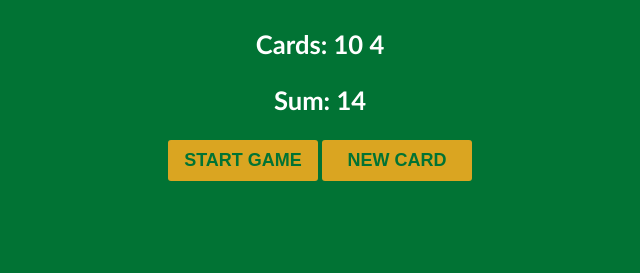
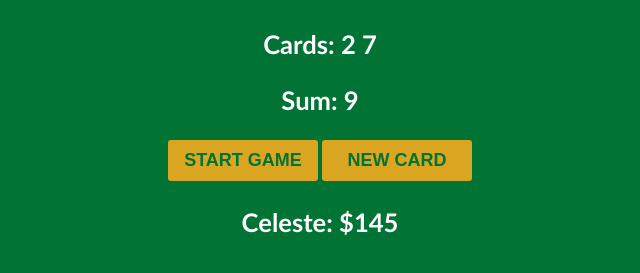
Before and after one commit to credish/learn_js, a plain HTML site: page blackjack_game/index.html in a window 1280 px wide. Both pictures are taken after a click on the button "START GAME". Shown: the part 269-542 px from the top of the page, without its empty margins (320-960 px from the left). Drawn offline with Linux system fonts and the light colour scheme.

Commit message:
blackjack

```diff
--- a/blackjack_game/index.html
+++ b/blackjack_game/index.html
@@ -10,6 +10,7 @@
             <p id="sum-display">Sum:</p>
             <button id="start-game">START GAME</button>
             <button id="new-card">NEW CARD</button>
+            <p id="player-el"></p>
         </div>
         <script src="script.js"></script>
     </body>
--- a/blackjack_game/script.js
+++ b/blackjack_game/script.js
@@ -1,9 +1,7 @@
-let firstCard=10;
-let secondCard=4;
-let cards = [firstCard, secondCard]; // ordered list of cards
-let sum=(firstCard + secondCard);
+let cards = []; // ordered list of cards
+let sum=0;
 let hasBlackJack = false;
-let isAlive = true;
+let isAlive = false;
 let message = "";
 let startGame = document.getElementById("start-game");
 let newCard = document.getElementById("new-card");
@@ -12,12 +10,42 @@ let cardDisplay = document.getElementById("cards-display");
 let sumDisplay = document.getElementById("sum-display");
 // let sumDisplay = document.querySelector("#sum-display");
 
+let player = {
+    name: "Celeste",
+    chips: 145
+}
+
+let playerEl = document.getElementById("player-el");
+playerEl.textContent = player.name + ": $" + player.chips;
+
+function getRandomCard(){
+    let randomNumber = Math.floor(Math.random() * 13) + 1;
+    if (randomNumber > 10){
+        return 10;
+    }
+    else if (randomNumber === 1) {
+        return 11;
+    }
+    else {
+        return randomNumber;
+    }
+
+}
+
 function startTheGame() {
+    isAlive = true;
+    let firstCard = getRandomCard();
+    let secondCard = getRandomCard();
+    cards = [firstCard, secondCard];
+    sum = (firstCard + secondCard);
     renderGame();
 }
 
 function renderGame(){
-    cardDisplay.textContent = "Cards: " + cards[0] + " " + cards[1] + " ";
+    cardDisplay.textContent = "Cards: ";
+    for (let i=0; i<cards.length; i++){
+        cardDisplay.textContent += cards[i] + " ";
+    }
     sumDisplay.textContent = "Sum: " + sum;
 
     if (sum <= 20){
@@ -32,21 +60,16 @@ function renderGame(){
         message = "You're out of the game!";
         isAlive=false;
     }
-
     messageEl.textContent = message;
-
-    console.log(message);
-    console.log(sum);
 }
 
 function getNewCard() {
-    message = "Drawing a new card from the deck!";
-    messageEl.textContent = message;
-    let card = 2;
-    renderGame();
-    cards.push(card);
-    sum += card;
-    cardDisplay.textContent = "Cards: " +  cards;
+    if (isAlive === true && hasBlackJack === false) {
+        let card = getRandomCard();
+        sum += card;
+        cards.push(card);
+        renderGame();
+    }
 }
 
 startGame.addEventListener("click", startTheGame);
```
